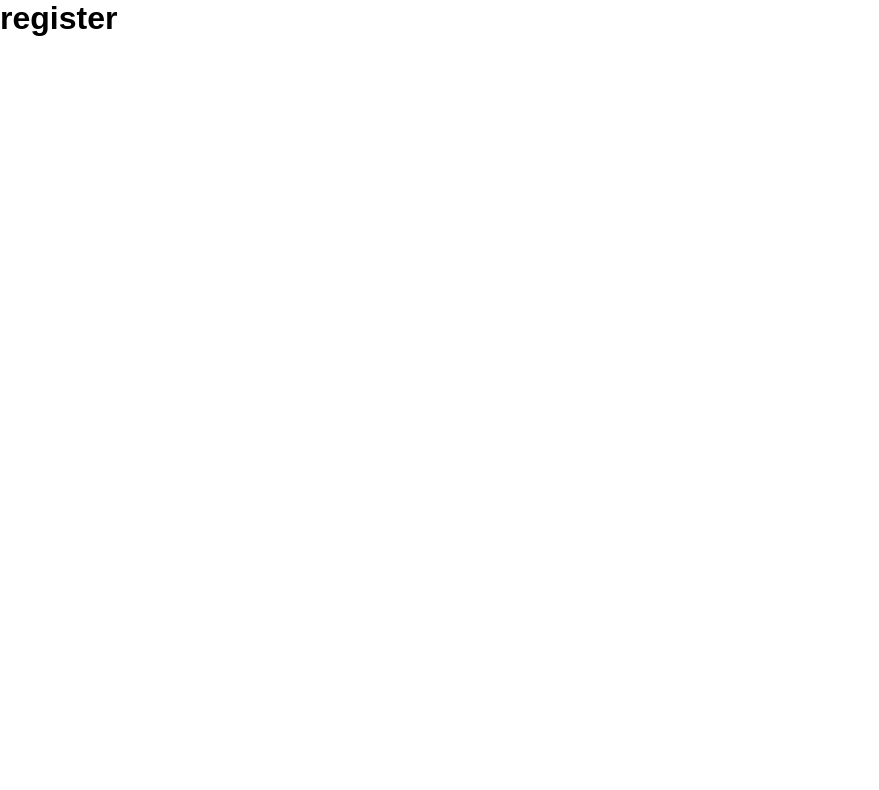
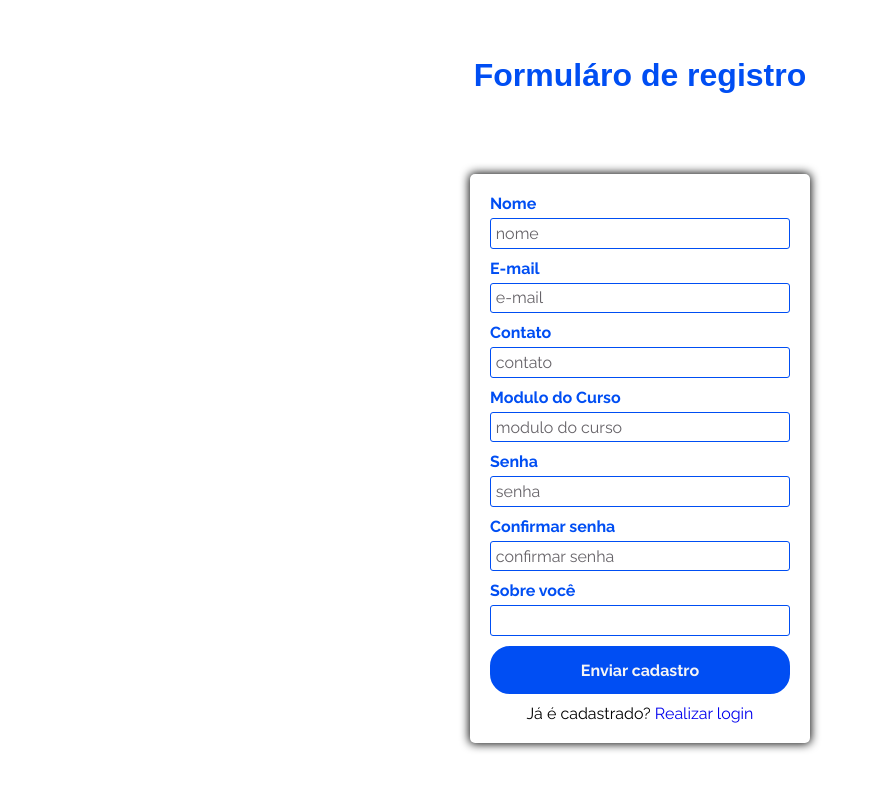
Before and after one commit to maykelnekel/kenzie-hub, a React (Create React App) app: page /register in a window 1280 px wide. Shown: the top 790 px of the page, without its empty margins (0-879 px from the left). Built offline with nearby package versions, Linux system fonts and the light colour scheme; a web font is replaced by a local one.

Commit message:
finalizado pagina inicial, inicado formulário

```diff
--- a/src/components/button/index.jsx
+++ b/src/components/button/index.jsx
@@ -0,0 +1,10 @@
+import { ElementButton } from "../../components/button/style"
+
+export default function Button ( {children, greenSchema = false, ...rest} ) {
+    return(
+        <ElementButton greenSchema={greenSchema} type='button' {...rest}>
+            {children}
+        </ElementButton>
+    )
+
+}
--- a/src/components/button/style.js
+++ b/src/components/button/style.js
@@ -0,0 +1,17 @@
+import styled from "styled-components";
+
+
+export const ElementButton = styled.button `
+    background-color: ${(props) => (props.greenSchema ? '#009813' : '#f5f5f5')};
+    color: ${(props) => (props.greenSchema ? '#f5f5f5' : '#004EF3')};
+    border: 2px solid ${(props) => (props.greenSchema ? '#009813' : '#004EF3')};
+    border-radius: 20px;
+    height: 2rem;
+    width: 100%;
+    transition: 300ms;
+    font-weight: 700;
+    :hover {
+        filter: brightness(120%);
+    }
+
+`;
--- /dev/null
+++ b/src/components/input/index.jsx
@@ -0,0 +1,16 @@
+import { Container, InputContainer } from "./style";
+
+export default function Input ({ label, icon: Icon, register, name, error = '', ...rest }) {
+    return (
+        <Container>
+            <p>{label}</p>
+            <InputContainer>
+                {Icon && <Icon/>}
+                <input  {...register(name)}{...rest}/>
+            </InputContainer>
+            <div>
+                {!!error && <span>{error}</span>}
+            </div>
+        </Container>
+    )
+}
--- /dev/null
+++ b/src/components/input/style.js
@@ -0,0 +1,46 @@
+import styled, { css } from "styled-components";
+
+export const Container = styled.div `
+    text-align: left;
+    margin-bottom: 10px;
+    span {
+        color: var(--red)
+    }
+    p {
+        font-weight: 700;
+        color: var(--blue);
+    }
+`;
+
+export const InputContainer = styled.div `
+    width: 100%;
+    display: flex;
+    align-items: center;
+    transition: 300ms;
+
+    ${props => props.isErrored && css `
+        border-color: var(--red);
+        svg {
+            color: var(--red);
+        }
+    `}
+    input {
+        margin-top: 5px;
+        background: transparent;
+        align-items: center;
+        flex: 1;
+        border: 1px solid var(--blue);
+        border-radius: 3px;
+        color: var(--black);
+        padding: 0.3rem;
+        &::placeholder {
+            color: var(--gray)
+        }
+    }
+    svg {
+        margin-right: 1rem;
+    }
+
+
+
+`;
--- a/src/pages/home/index.jsx
+++ b/src/pages/home/index.jsx
@@ -1,9 +1,36 @@
-import { Container } from "./style";
+import { useHistory } from "react-router-dom";
+import Button from "../../components/button";
+import { ButtonsContainer, Container, ContainerIntra, Message } from "./style";
 
 export default function Home () {
+    const history = useHistory();
+
+    const handleNavigation = (path) => {
+        return history.push(path);
+    }
+
     return (
         <Container>
-            <h1>home</h1>
+            <ContainerIntra>
+                <h1>Kenzie Hub</h1>
+                <Message>
+                    <p>
+                        Bem vindo ao Kenzie Hub, compartilhe seu progresso com outros alunos!
+                    </p>
+                </Message>
+                <ButtonsContainer>
+                    <span>Já possui uma conta?</span>
+                <Button onClick={() => handleNavigation('/login')} >
+                    Logar
+                </Button>
+                </ButtonsContainer>
+                <ButtonsContainer>
+                    <span>Ainda não está cadastrado?</span>
+                <Button greenSchema={true} onClick={() => handleNavigation('/register')} >
+                    Cadastrar
+                </Button>
+                </ButtonsContainer>
+            </ContainerIntra>
         </Container>
     )
 }
--- a/src/pages/home/style.js
+++ b/src/pages/home/style.js
@@ -1,5 +1,52 @@
 import styled from "styled-components";
 
 export const Container = styled.div `
+    height: 80vh;
+    width: 100vw;
+    display: flex;
+    align-items: center;
+    justify-content: center;
 
 `
+export const ContainerIntra = styled.div `
+    max-width: 400px;
+    display: flex;
+    justify-content: center;
+    align-items: center;
+    flex-wrap: wrap;
+    h1 {
+        font-size: 3rem;
+        color: var(--blue);
+    }
+    @media (min-width:768px) {
+        max-width: 500px;
+    }
+`
+export const Message = styled.div `
+        text-align: center;
+        width: 80%;
+        height: 100px;
+        display: flex;
+        align-items: center;
+`
+
+export const ButtonsContainer = styled.div `
+    display: flex;
+    flex-direction: column;
+    align-items: center;
+    justify-content: flex-end;
+    text-align: center;
+    width: 55%;
+    height: 100px;
+    button {
+        margin-top: 20px;
+    }
+    span {
+        font-weight: bold;
+    }
+    @media (min-width:768px) {
+        width: 40%;
+        margin: 20px;
+    }
+
+`
--- a/src/pages/login/index.jsx
+++ b/src/pages/login/index.jsx
@@ -1,9 +1,12 @@
+import Input from "../../components/input";
 import { Container } from "./style";
 
 export default function Login () {
     return (
         <Container>
             <h1>login</h1>
+            {/* <Input/>
+            <Input/> */}
         </Container>
     )
 }
--- a/src/pages/register/index.jsx
+++ b/src/pages/register/index.jsx
@@ -1,9 +1,118 @@
-import { Container } from "./style";
+import Input from "../../components/input";
+import Button from "../../components/button";
+import * as yup from 'yup';
+import { useForm } from "react-hook-form";
+import { yupResolver } from '@hookform/resolvers/yup';
+import { Container, Form, FormContainer, FormFooter } from "./style";
+import { Link } from "react-router-dom";
 
 export default function Register () {
+    const schema = yup.object().shape({
+        name: yup
+        .string()
+        .required('Dado obrigatório'),
+        email: yup
+        .string()
+        .required('Dado obrigatório')
+        .email('E-mail inválido'),
+        contact: yup
+        .string()
+        .required('Dado obrigatório'),
+        course_module: yup
+        .string()
+        .required('Dado obrigatório'),
+        password: yup
+        .string()
+        .min(6, 'Mínimo 6 caracteres')
+        .required('Dado obrigatório'),
+        confirmPassword: yup
+        .string()
+        .required('Dado obrigatório')
+        .oneOf([yup.ref('password')], 'As senhas não coincidem'),
+        bio: yup
+        .string()
+        ,
+    })
+    const {
+        register,
+        handleSubmit,
+        formState: {errors},
+    } = useForm({
+        resolver: yupResolver(schema),
+    })
+
+    const submitData = (data) => console.log(data)
     return (
         <Container>
-            <h1>register</h1>
+            <FormContainer>
+                <h1>Formuláro de registro</h1>
+                <Form onSubmit={handleSubmit(submitData)}>
+                    <Input
+                    register={register}
+                    error={errors.name?.message}
+                    name={'name'}
+                    label='Nome'
+                    placeholder='nome'
+                    />
+                    <Input
+                    register={register}
+                    error={errors.email?.message}
+                    name={'email'}
+                    label='E-mail'
+                    placeholder='e-mail'
+                    />
+                    <Input
+                    register={register}
+                    error={errors.contact?.message}
+                    name={'contact'}
+                    label='Contato'
+                    placeholder='contato'
+                    />
+                    <Input
+                    register={register}
+                    error={errors.course_module?.message}
+                    name={'course_module'}
+                    label='Modulo do Curso'
+                    placeholder='modulo do curso'
+                    list='modules'
+                    />
+                    <datalist id='modules'>
+                        <option value='Primeiro módulo (Introdução ao Frontend)'/>
+                        <option value='Segundo módulo (Frontend Avançado)'/>
+                        <option value='Terceiro módulo (Introdução ao Backend)'/>
+                        <option value='Quarto módulo (Backend Avançado)'/>
+                    </datalist>
+                    <Input
+                    register={register}
+                    error={errors.password?.message}
+                    name={'password'}
+                    label='Senha'
+                    placeholder='senha'
+                    type='password'
+                    />
+                    <Input
+                    register={register}
+                    error={errors.confirmPassword?.message}
+                    name={'confirmPassword'}
+                    label='Confirmar senha'
+                    placeholder='confirmar senha'
+                    type='password'
+                    />
+                    <Input
+                    register={register}
+                    error={errors.bio?.message}
+                    name={'bio'}
+                    label='Sobre você'
+                    placeholder=''
+                    />
+                    <Button type='submit'>Enviar cadastro</Button>
+                    <FormFooter>
+                        <p>
+                            Já é cadastrado?  <Link to='/login'>Realizar login</Link>
+                        </p>
+                    </FormFooter>
+                </Form>
+            </FormContainer>
         </Container>
     )
 }
--- a/src/pages/register/style.js
+++ b/src/pages/register/style.js
@@ -1,5 +1,33 @@
 import styled from "styled-components";
 
 export const Container = styled.div `
+    display: flex;
+    align-items: center;
+    justify-content: center;
+    height: 100vh;
 
 `
+export const FormContainer = styled.div `
+    display: flex;
+    flex-direction: column;
+    align-items: center;
+    h1 {
+        margin-bottom: 5rem;
+        color: var(--blue);
+    }
+`
+export const Form = styled.form `
+    width: 300px;
+    padding: 20px;
+    box-shadow: 0 0 10px 1px var(--black);
+    border-radius: 5px;
+    button {
+        background-color: var(--blue);
+        color: var(--white);
+        height: 3rem;
+    }
+`
+export const FormFooter = styled.div `
+    margin-top: 10px;
+    text-align: center;
+`
```
